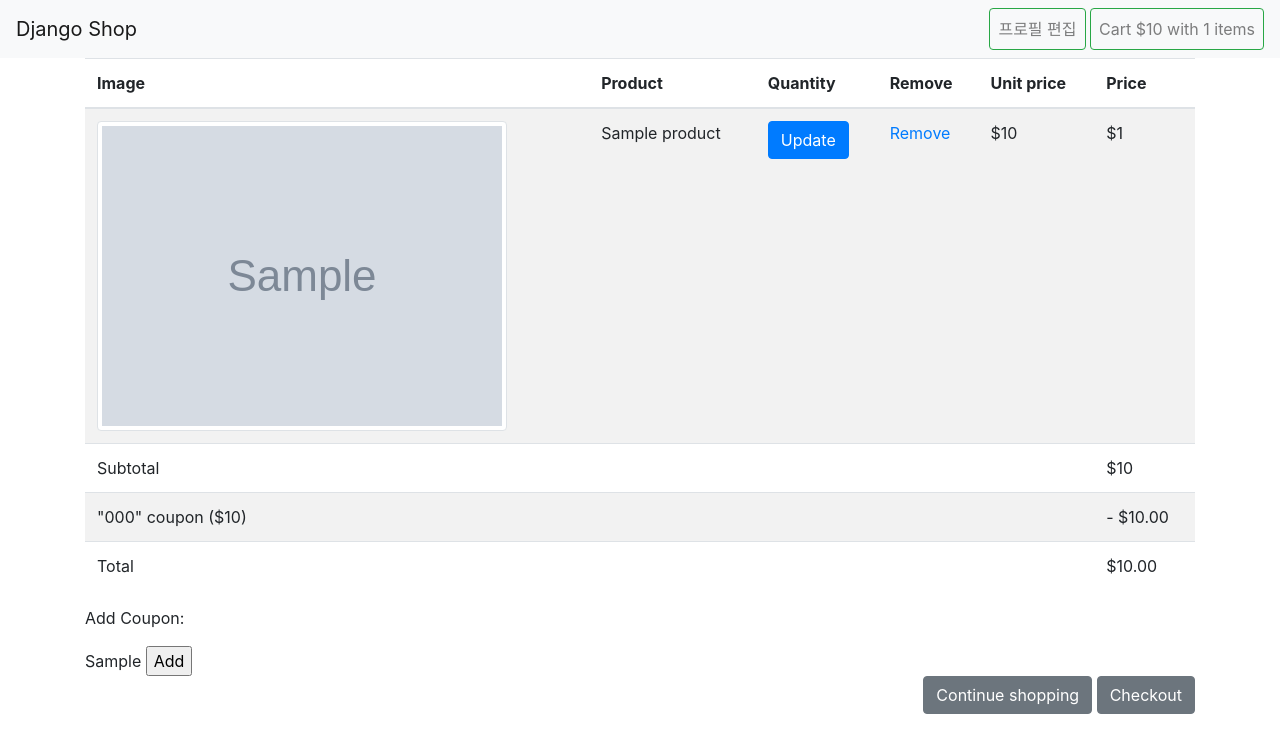
After one commit to 4-tune-studio/greendoor, a Django app: template templates/cart/detail.html in a window 1280 px wide. The commit adds this page. Shown: the top 753 px of the page. Run offline with Django 4.2, Linux system fonts and the light colour scheme; the template is opened without the code that fills it: most values are stand-ins (such as "Sample title", 1, 10 or a date in 2020); grey boxes marked "Sample" are stand-in pictures; some libraries are stand-ins or nearby versions.

Commit message:
장바구니 기능 추가 WIP #49

```diff
--- /dev/null
+++ b/cart/context_processors.py
@@ -0,0 +1,6 @@
+from .cart import Cart
+
+
+def cart(request):
+    cart = Cart(request)
+    return {'cart': cart}
--- a/cart/views.py
+++ b/cart/views.py
@@ -10,7 +10,7 @@ from .forms import AddProductForm
 
 # 데코레이터 의미 POST method만으로 접속이 가능하다
 @require_POST
-def add(request: HttpRequest, product_id: str) -> HttpResponse:
+def add(request: HttpRequest, product_id: int) -> HttpResponse:
     cart = Cart(request)
     product = get_object_or_404(Product, id=product_id)
 
--- a/config/urls.py
+++ b/config/urls.py
@@ -43,5 +43,5 @@ urlpatterns = [
     path("community/", include("feed.urls")),
     path("", include("user.urls")),
     path("", include("product.urls")),
-    path("product/", include("product.urls")),
+    # path("product/", include("product.urls")),
 ]
--- /dev/null
+++ b/templates/cart/detail.html
@@ -0,0 +1,76 @@
+{% extends "base.html" %}
+{% load static %}
+
+{% block title %}
+    Shopping cart
+{% endblock %}
+
+{% block content %}
+    <table class="table table-striped">
+        <thead>
+            <tr>
+                <th scope="col">Image</th>
+                <th scope="col">Product</th>
+                <th scope="col">Quantity</th>
+                <th scope="col">Remove</th>
+                <th scope="col">Unit price</th>
+                <th scope="col">Price</th>
+            </tr>
+        </thead>
+        <tbody>
+        {% for item in cart %}
+            {% with product=item.product %}
+            <tr>
+                <th scope="row">
+                    <a href="{{ product.get_absolute_url }}">
+                        <img src="{{ product.image.url }}" class="img-thumbnail">
+                    </a>
+                </th>
+                <td>{{ product.name }}</td>
+                <td>
+                    <form action="{% url 'cart:product_add' product.id %}" method="post">
+                        {{ item.quantity_form.quantity }}
+                        {{ item.quantity_form.is_update }}
+                        <input type="submit" class="btn btn-primary" value="Update">
+                        {% csrf_token %}
+                    </form>
+                </td>
+                <td><a href="{% url 'cart:product_remove' product.id %}">Remove</a></td>
+                <td class="num">${{ item.price }}</td>
+                <td class="num">${{ item.total_price }}</td>
+            </tr>
+            {% endwith %}
+        {% endfor %}
+        {% if cart.coupon %}
+            <tr class="subtotal">
+                <td>Subtotal</td>
+                <td colspan="4"></td>
+                <td >${{ cart.get_product_total }}</td>
+            </tr>
+            <tr>
+                <td>"{{ cart.coupon.code }}" coupon (${{ cart.coupon.amount }})</td>
+                <td colspan="4"></td>
+                <td >- ${{ cart.get_discount_total|floatformat:"2" }}</td>
+            </tr>
+        {% endif %}
+        <tr class="total">
+            <td>Total</td>
+            <td colspan="4"></td>
+            <td class="num">${{ cart.get_total_price|floatformat:"2" }}</td>
+        </tr>
+        </tbody>
+    </table>
+    <p>
+        Add Coupon:
+    </p>
+    <form action='{% url "coupon:add" %}' method="post">
+        {{ add_coupon }}
+        <input type="submit" value="Add">
+        {% csrf_token %}
+    </form>
+
+    <p class="text-right">
+        <a href="{% url 'shop:product_all' %}" class="btn btn-secondary">Continue shopping</a>
+        <a href="{% url 'order:order_create' %}" class="btn btn-secondary">Checkout</a>
+    </p>
+{% endblock %}
--- a/templates/product/detail.html
+++ b/templates/product/detail.html
@@ -11,6 +11,7 @@
                     <h1 class="display-6">{{product.name}}</h1>
 
                     <p><span class="badge badge-secondary">Price</span> &#8361;{{product.price}}</p>
+
                     <form action="{% url 'cart:product_add' product.id %}" method="post">
                         {{add_to_cart}}
                         {% csrf_token %}
```
Also changed, not shown: cart/cart.py (+86 -24 lines), product/views.py (+7 -8 lines).
